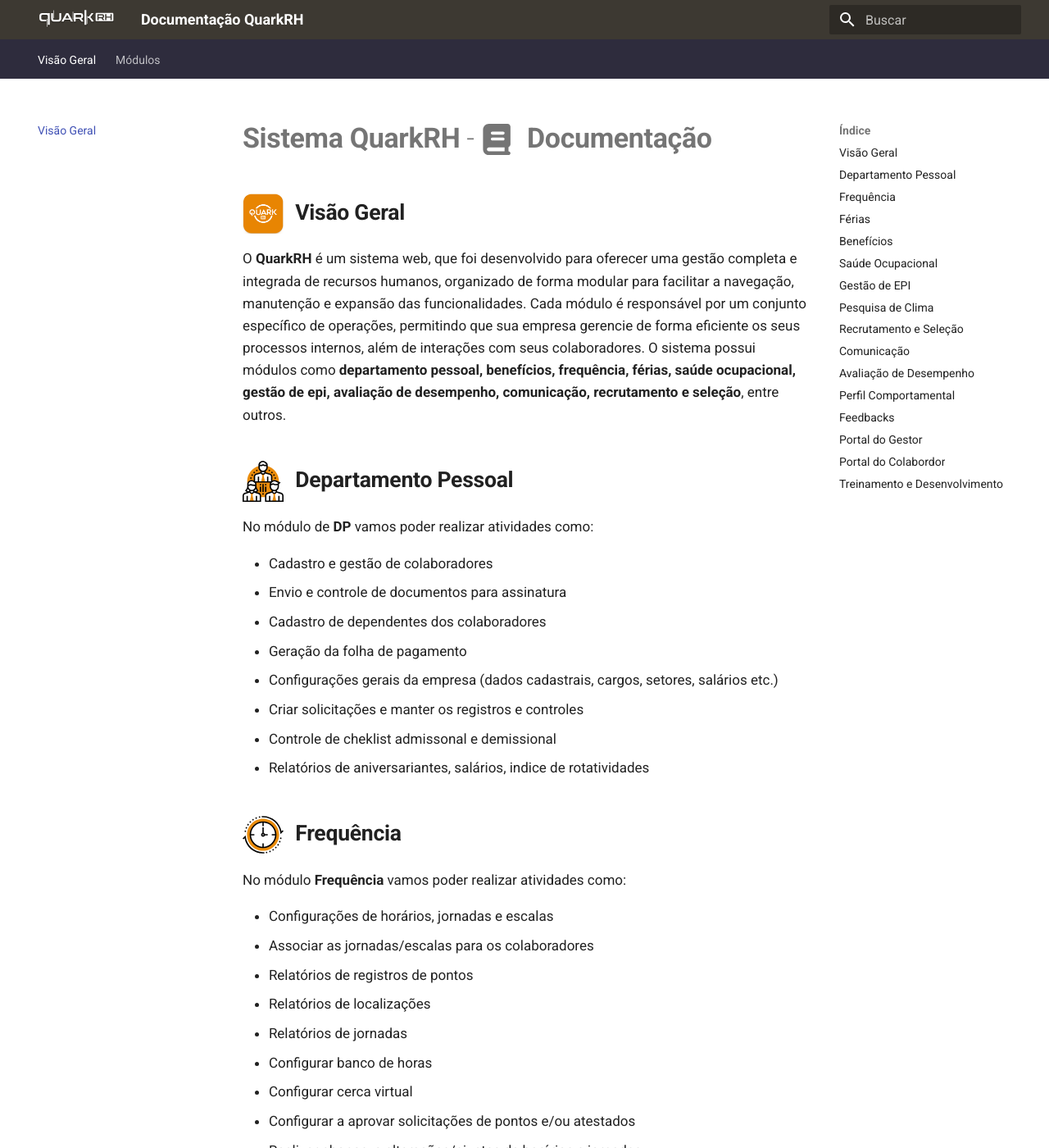
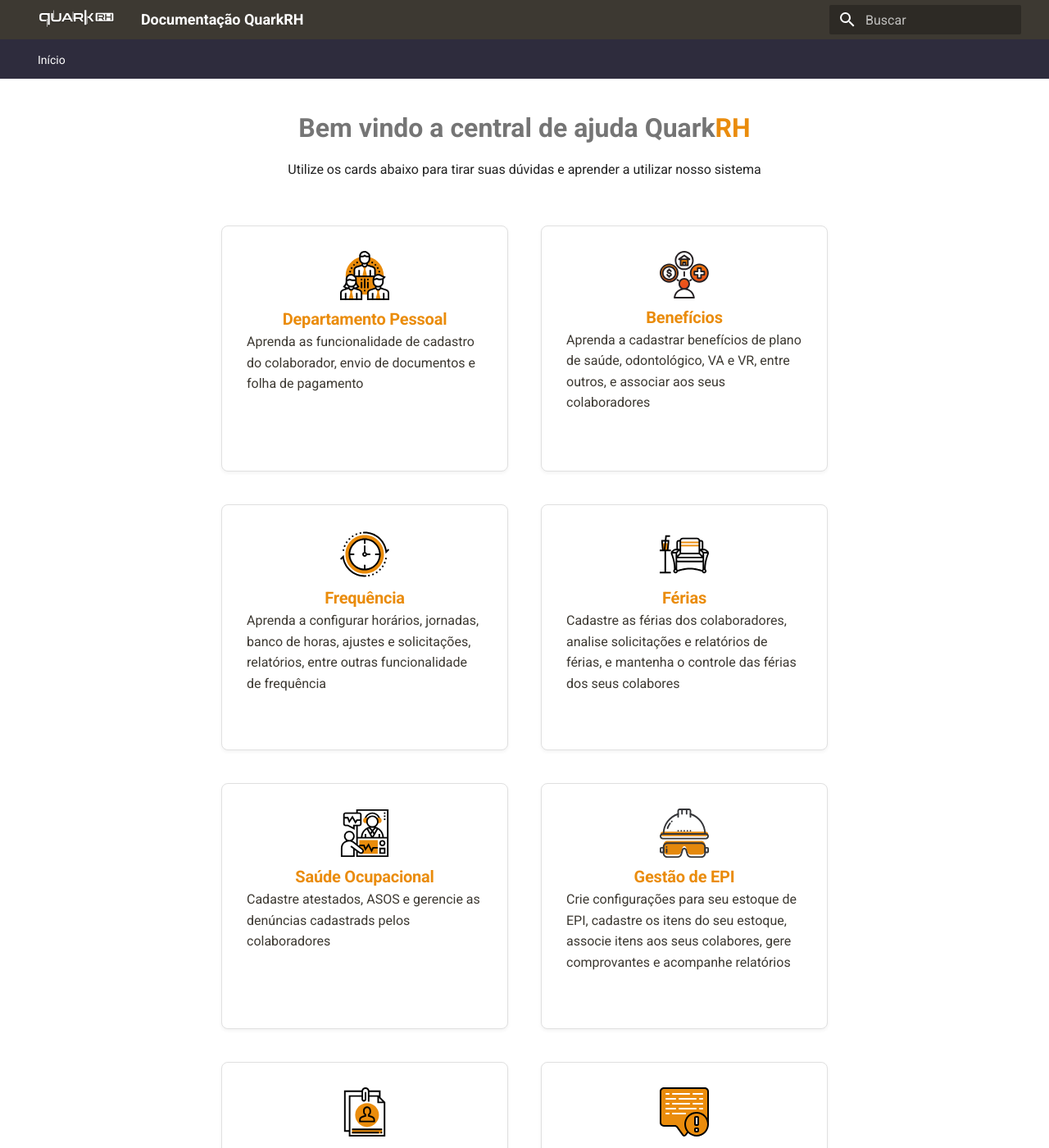
Before and after one commit to SaraivaMelo/documentacao, an MkDocs documentation site: the page built from docs/index.md, in a window 1280 px wide and 1400 px high. Shown: the whole window at 82% size. Built offline with MkDocs 1.6.1 and Material for MkDocs 9.7.7, drawn with Linux system fonts in a browser that asks for light colours; some of the changed text lies outside the part shown.

Commit message:
atualização da página home

```diff
--- a/docs/assets/css/default.css
+++ b/docs/assets/css/default.css
@@ -1,3 +1,12 @@
+
+.md-sidebar {
+  display: none;
+}
+  .md-sidebar--secondary:not([hidden]) {
+      display: none;
+  }
+
+/* Cor no topo da página  */
 .md-header {
   background-color: #3D3932;
 }
@@ -6,32 +15,110 @@
   background-color: #2e2c3d;
 }
 
-.md-typeset {
-  font-size: 17px;
+.md-typeset h1 {
+    font-weight: bolder;
+    letter-spacing: normal;
+    margin: 0;
+}
+.md-typeset span{
+  color: #EA8C0C;
+  margin: 0;
+}
+.icon_default_size{
+  width: 60px;
+  height: 60px;
+  margin-bottom: 1rem;
+
 }
 
-/* Aplica um tamanho de fonte padronizado para todos os tipos de admonitions */
-.md-typeset .admonition,
-.md-typeset details {
-  font-size: 16px; /* Altere para o tamanho desejado */
+/* centraliza o conteúdo do home na página (via JS)*/
+body.home .md-main__inner {
+  display: block !important;
+  margin: auto;
+  width: 100%;
+  max-width: 1200px;
+  padding: 1rem;
+  box-sizing: border-box;
 }
 
 
-/* Cor dos textos das abas */
-.md-tabs__link {
-  color: white;
+/* ---------------------------------------------------- */
+
+.container_home{
+  display: flex;
+  align-items: center;
+  justify-content: center;
+  flex-direction: column;
+  margin-top: 0;
 }
 
-/* Cor da aba ativa (opcional, para destacar) */
-.md-tabs__link--active {
-  color: #EA8C0C;
-  font-weight: bold;
+
+.container_cards{
+  width: 100%;
+  display: flex;
+  flex-wrap: wrap;
+  gap: 2rem;
+  justify-content: center;
+  margin: 2rem 0;
+  box-sizing: border-box;
 }
 
-.icon_default_size{
-  width: 50px;
-  height: 50px;
-  vertical-align: middle;
-  height: 1em;
-  margin-right: 0.3em;
+.card {
+  width: 100%;
+  background: white;
+  border: 1px solid #e0e0e0;
+  border-radius: 8px;
+  padding: 1.5rem;
+  box-shadow: 0 2px 4px rgba(0,0,0,0.05);
+  display: flex;
+  flex-direction: column;
+  align-items: center;
+  min-height: 300px;
+  box-sizing: border-box;
+  transition: transform 0.3s ease, box-shadow 0.3s ease;
+  min-height: 300px;
 }
+
+.card > img {
+  margin-bottom: 8px;
+  max-width: 100%;
+  height: auto;
+  display: block;
+}
+
+.card > p {
+  color: #3D3932;
+  margin: 0px;
+  padding: 0px;
+}
+
+.card:hover {
+  box-shadow: 0 4px 12px rgba(0,0,0,0.1);
+  transform: translateY(-5px);
+}
+
+
+.card h3 {
+  margin:0;
+  padding: 0;
+  color: #EA8C0C;
+  font-weight: 600;
+}
+
+a{
+  text-decoration: none;
+   color: inherit;
+}
+
+.container_cards > a {
+  display: flex;  /* ou inline-flex */
+  flex: 1 1 350px;
+  max-width: 350px;
+  text-decoration: none;
+  color: inherit;
+}
+
+.card p, .card h3 {
+  word-wrap: break-word;
+  overflow-wrap: break-word;
+}
--- /dev/null
+++ b/docs/assets/js/index.js
@@ -0,0 +1,6 @@
+// Força a aplicação desse css no home.
+document.addEventListener("DOMContentLoaded", function(){
+    if(window.location.pathname === '/' || window.location.pathname.endsWith("/index/")){
+        document.body.classList.add("home")
+    }
+})
--- a/docs/index.md
+++ b/docs/index.md
@@ -1,170 +1,102 @@
-# **Sistema QuarkRH** - <span class="icon_book icon_default_size">:fontawesome-solid-book:</span> **Documentação**
+<div class="container_home">
+    <h1>Bem vindo a central de ajuda Quark<span>RH</span></h1>
+    <p>Utilize os cards abaixo para tirar suas dúvidas e aprender a utilizar nosso sistema</p>
+</div>
+<div class="container_cards">
+<a href="dp/">
+<div class="card">
+    <img src="/assets/img/dp.svg" alt="ícone dp" class="icon_default_size" />
+    <h3>Departamento Pessoal</h3>
+    <p>Aprenda as funcionalidade de cadastro do colaborador, envio de documentos e folha de pagamento</p>
+</div>
+</a>
 
-## <img src="./assets/img/logo_default.png" alt="logo" class="icon_dp icon_default_size" />  **Visão Geral**
+<a href="">
+<div class="card">
+    <img src="/assets/img/beneficios.svg" alt="ícone Benefícios" class="icon_default_size" />
+    <h3>Benefícios</h3>
+    <p>Aprenda a cadastrar benefícios de plano de saúde, odontológico, VA e VR, entre outros, e associar aos seus colaboradores</p>
+</div>
+</a>
 
-O **QuarkRH** é um sistema web, que foi desenvolvido para oferecer uma gestão completa e integrada de recursos humanos, organizado de forma modular para facilitar a navegação, manutenção e expansão das funcionalidades. Cada módulo é responsável por um conjunto específico de operações, permitindo que sua empresa gerencie de forma eficiente os seus processos internos, além de interações com seus colaboradores. O sistema possui módulos como **departamento pessoal, benefícios, frequência, férias, saúde ocupacional, gestão de epi, avaliação de desempenho, comunicação, recrutamento e seleção**, entre outros.
+<a href="">
+<div class="card">
+    <img src="/assets/img/frequencia.svg" alt="ícone Frequência" class="icon_default_size" />
+    <h3>Frequência</h3>
+    <p>Aprenda a configurar horários, jornadas, banco de horas, ajustes e solicitações, relatórios, entre outras funcionalidade de frequência</p>
+</div>
+</a>
 
-## <img src="./assets/img/dp.svg" alt="ícone dp" class="icon_default_size" />  **Departamento Pessoal**
+<a href="">
+<div class="card">
+    <img src="/assets/img/ferias.svg" alt="ícone Férias" class="icon_default_size" />
+    <h3>Férias</h3>
+    <p>Cadastre as férias dos colaboradores, analise solicitações e relatórios de férias, e mantenha o controle das férias dos seus colabores</p>
+</div>
+</a>
 
-No módulo de **DP** vamos poder realizar atividades como:
+<a href="">
+<div class="card">
+    <img src="/assets/img/saude.svg" alt="ícone Saúde Ocupacional" class="icon_default_size" />
+    <h3>Saúde Ocupacional</h3>
+    <p>Cadastre atestados, ASOS e gerencie as denúncias cadastrads pelos colaboradores</p>
+</div>
+</a>
 
-- Cadastro e gestão de colaboradores
-- Envio e controle de documentos para assinatura
-- Cadastro de dependentes dos colaboradores
-- Geração da folha de pagamento
-- Configurações gerais da empresa (dados cadastrais, cargos, setores, salários etc.)
-- Criar solicitações e manter os registros e controles
-- Controle de cheklist admissonal e demissional
-- Relatórios de aniversariantes, salários, indice de rotatividades
+<a href="">
+<div class="card">
+    <img src="/assets/img/gestao_epi.svg" alt="ícone EPI" class="icon_default_size" />
+    <h3>Gestão de EPI</h3>
+    <p>Crie configurações para seu estoque de EPI, cadastre os itens do seu estoque, associe itens aos seus colabores, gere comprovantes e acompanhe relatórios</p>
+</div>
+</a>
 
-## <img src="./assets/img/frequencia.svg" alt="ícone de relógio" class="icon_default_size" /> **Frequência**
+<a href="">
+<div class="card">
+    <img src="/assets/img/recrutamento.svg" alt="ícone Recrutamento e Seleção" class="icon_default_size" />
+    <h3>Recrutamento e Seleção</h3>
+    <p>Crei processos seletivos, acompanhe as incrições, configure questionários para os candidatos, acompanhe o teste DISC e muito mais. </p>
+</div>
+</a>
 
+<a href="">
+<div class="card">
+    <img src="/assets/img/comunicacao.svg" alt="ícone Comunicação" class="icon_default_size" />
+    <h3>Comunicação</h3>
+    <p>Crie comunicados, questionários internos e um canal de perguntas e respostas para seus colabores</p>
+</div>
+</a>
 
-No módulo **Frequência**  vamos poder realizar atividades como:
+<a href="">
+<div class="card">
+    <img src="/assets/img/feedback.svg" alt="ícone Feedbacks" class="icon_default_size" />
+    <h3>Feedbacks</h3>
+    <p>Acompanhe os feedbacks realizados pelos gestores e os elogios realizados pelos seus colaboradores</p>
+</div>
+</a>
 
-- Configurações de horários, jornadas e escalas
-- Associar as jornadas/escalas para os colaboradores
-- Relatórios de registros de pontos
-- Relatórios de localizações
-- Relatórios de jornadas
-- Configurar banco de horas
-- Configurar cerca virtual
-- Configurar a aprovar solicitações de pontos e/ou atestados
-- Realizar abonos, e alterações/ajustes de horários e jornadas
+<a href="">
+<div class="card">
+    <img src="/assets/img/avaliacao.svg" alt="ícone Avaliação de Desempenho" class="icon_default_size" />
+    <h3>Avaliação de Desempenho</h3>
+    <p>Crie avaliações com competências, indicadores e acompanhe o desenvolvimento dos seus colaboradores, no modulo de avaliação de desempenho</p>
+</div>
+</a>
 
-## <img src="./assets/img/ferias.svg" alt="ícone de relógio" class="icon_default_size" /> **Férias**
+<a href="">
+<div class="card">
+    <img src="/assets/img/pesquisa_clima.svg" alt="ícone Pesquisa de Clima" class="icon_default_size" />
+    <h3>Pesquisa de Clima</h3>
+    <p>Crie pesquisas e disponibilize para seus colaboradores, através desse módulo</p>
+</div>
+</a>
 
-No módulo **Férias** vamos poder realizar atividades como:
+<a href="">
+<div class="card">
+    <img src="/assets/img/disc-icon.png" alt="ícone Perfil Comportamental" class="icon_default_size" />
+    <h3>Perfil Comportamental</h3>
+    <p>Acompanhe os perfis dos seus colaboradores através do DISC no modulo Perfil Comportamental </p>
+</div>
+</a>
 
-- Definir as configurações de férias
-- Cadastrar as férias dos colaboradores
-- Acompanhar o cronograma de férias da empresa
-- Relatórios de férias a vencer
-- Relatório de Férias por setor
-- Relatório de Férias por mês
-- Relatório de Férias por situação
-- Período aquisitivo de cada colaborador
-
-## <img src="./assets/img/beneficios.svg" alt="ícone de relógio" class="icon_default_size" /> **Benefícios**
-No módulo de **Benefícios** vamos poder realizar atividades como:
-
-- Criar benefício de Plano de saúde
-- Criar benefício de Plano odontológico
-- Criar benefício de Auxílio alimentação
-- Criar benefício de Auxílio refeição
-- Criar benefício de Auxílio transporte
-- Consultar relatórios de benefícios
-
-
-## <img src="./assets/img/saude.svg" alt="ícone de relógio" class="icon_default_size" /> **Saúde Ocupacional**
-
-No módulo de **Saúde Ocupacional**, vamos poder realizar atividades como:
-
-- Controle de Asos
-- Controle de atestados
-- Relatório de atestados cadastrado, podendo consultar por médico, por colaborador
-- Tratativas de denuncias
-
-## <img src="./assets/img/gestao_epi.svg" alt="ícone de relógio" class="icon_default_size" /> **Gestão de EPI**
-
-No módulo de **Gestão de EPI** vamos poder realizar atividades como:
-
-- Criar estoque por produto
-- Cadastrar compras de novos itens
-- Registrar entregas de EPIS
-- Registrr Devolução de EPI
-- Relatório de EPI em uso
-- Relatório de estoque
-- Relatório de entradas e saídas
-
-## <img src="./assets/img/pesquisa_clima.svg" alt="ícone de relógio" class="icon_default_size" /> **Pesquisa de Clima**
-
-No módulo de **Pesquisa de Clima** vamos poder realizar atividades como criar pesquisas para que os colaboradores realize as respostas pelo portal do colaborador e o DP/RH consiga acompanhar essas respostas acessando pelo menu de resultados.
-
-## <img src="./assets/img/recrutamento.svg" alt="ícone de relógio" class="icon_default_size" /> **Recrutamento e Seleção**
-
-No módulo de **Recrutamento e seleção** vamos poder realizar atividades como:
-
-- Criar cada etapa do processo seletivo
-- Criar as situações para cada candidato
-- Criar questionários e permitir que o candidato se inscreva já no momento da sua inscrição
-- Criar processo seletivo individuais, podendo configurar um processo para cada cargo necessário
-- Aplicar o teste Disc
-- Ter um site exclusivo onde divulgar essas vagas
-- Ter um banco de currículos
-- Solciitar que candidatos aprovados enviem seus documentos pela própria plataforma
-
-## <img src="./assets/img/comunicacao.svg" alt="ícone de relógio" class="icon_default_size" /> **Comunicação**
-
-No módulo **Comunicaçao** vamos poder realizar atividades como:
-
-- Criar comunicados para exibir no portal do colaborador
-- Criar comunicados para enviar por e-mail
-- Cria uma pesquisa
-- Criar e configurar um FAQ para disponibilizar no portal do colaborador
-
-## <img src="./assets/img/avaliacao.svg" alt="ícone de relógio" class="icon_default_size" /> **Avaliação de Desempenho**
-
-No módulo **Avaliação de Desempenho** vamos poder realizar atividades como:
-
-- Configurar a avaliação
-- Analisar estatísticas de execução por avaliação
-- Criar avaliações por cargos
-- Configurar matriz ninebox
-
-## <img src="./assets/img/disc-icon.png" alt="ícone de relógio" class="icon_default_size" /> **Perfil Comportamental**
-
-No módulo de **Perfil Comportamental** vamos poder habilitar a opção do teste disc para os colaboradores da nossa empresa e acompanhar os seus resultados
-
-## <img src="./assets/img/feedback.svg" alt="ícone de relógio" class="icon_default_size" /> **Feedbacks**
-
-No módulo **Feedbacks** vamos poder realizar atividades como:
-
-- Definir configurações para elogíos
-- Permitir feedbacks entre colaboradores
-- Permitir feedbacks entre unidades
-- Analisar relatórios de elogios
-- Aprovar elogios
-
-## <img src="./assets/img/gestor.svg" alt="ícone de relógio" class="icon_default_size" /> **Portal do Gestor**
-
-No módulo **Portal do Gestor** vamos poder realizar atividades como:
-
-- Analisar e aprovar solicitações de frequência e férias do setor no qual sou o gestor
-- Registrar feedbacks dos meus liderados
-- Registrar avaliação de desempenho dos meus liderados
-- Registrar avaliação de experiência dos meus liderados
-- Analisar relatório de frequência dos meus liderados
-- Analisar relatórios de férias dos meus liderados
-
-## <img src="./assets/img/colaborador.svg" alt="ícone de relógio" class="icon_default_size" /> **Portal do Colabordor**
-
-No módulo **Portal do Colaborador** vamos poder realizar atividades como:
-
-- Realizar registro de ponto
-- Cadastar solicitação de frequência
-- Cadastrar solicitação de férias
-- Cadastrar elogios aos meus colegas de trabalho
-- Analisar meu banco de horas
-- Analisar meu registro de frequência
-- Analisar os aniversariantes da semana
-- Acessar o FAQ do sistema, tirar minhas dúvidas e enviar sugestões ao DP/RH
-- Acessar o mural de elogios e acompanhar os elogios registrados
-- Acompanhar a programação das minhas férias
-- Acompanhar os feedbacks que recebi
-- Realizar um feedback para outro colaborador
-- Registrar uma denúncia através do canal de denúncia
-- Realizar o teste disc
-
-
-## <img src="./assets/img/treinamento-desenvolvimento.svg" alt="ícone de relógio" class="icon_default_size" /> **Treinamento e Desenvolvimento**
-
-No módulo de **Treinamento e Desenvolvimento** vamos poder realizar atividades como:
-
-- Criar cursos e disponibilizar para dos colaboradores realizar pela plataforma
-- Configurar cada curso classificando por categoria
-- Configurar cada curso por módulos ou por aulas
-- Configurar um questíonário para cada módulo
-- Definir uma pontuação para poder concluir o curso de forma efetiva
-- Emitir um certificado do curso
-- Configurar trilhas para facilitar o aprendizado do colaborador
+</div>
--- a/mkdocs.yml
+++ b/mkdocs.yml
@@ -25,29 +25,29 @@ theme:
     repo: fontawesome/brands/github
 
 nav:
-  - Visão Geral: 'index.md'
-  - Módulos:
-    - Departamento Pessoal:
-      - Dashboard: 'dashboard.md'
-      - Colaborador:
-        - Gerenciar: 'dp/colaborador/gerenciar.md'
-        - Ativar colaboradores em lote: 'dp/colaborador/ativar_lote.md'
-        - Documentos em lote: 'dp/colaborador/documento_lote.md'
-    - Frequencia: 'frequencia.md'
-    - Férias: 'ferias.md'
-    - Comunicação: 'comunicacao.md'
-    - Saúde Ocupacional: 'so.md'
-    - Benefícios: 'beneficios.md'
-    - Gestao de EPI: 'epi.md'
-    - Avaliação de Desempenho: 'avaliacao.md'
-    - Perfil Comportamental: 'perfil.md'
-    - Pesquisa de Clima: 'pesquisa.md'
-    - Feedbacks: 'feedbacks.md'
-    - Recrutamento e Seleção: 'res.md'
-    - Portal do Gestor: 'gestor.md'
-    - Portal do Colaborador: 'colaborador.md'
-    - Assinatura Eletronica: 'sign.md'
-    - Treinamento e Desenvolvimento: 'ted.md'
+  - Início: 'index.md'
+  # - Módulos:
+  #   - Departamento Pessoal:
+  #     - Dashboard: 'dashboard.md'
+  #     - Colaborador:
+  #       - Gerenciar: 'dp/colaborador/gerenciar.md'
+  #       - Ativar colaboradores em lote: 'dp/colaborador/ativar_lote.md'
+  #       - Documentos em lote: 'dp/colaborador/documento_lote.md'
+  #   - Frequencia: 'frequencia.md'
+  #   - Férias: 'ferias.md'
+  #   - Comunicação: 'comunicacao.md'
+  #   - Saúde Ocupacional: 'so.md'
+  #   - Benefícios: 'beneficios.md'
+  #   - Gestao de EPI: 'epi.md'
+  #   - Avaliação de Desempenho: 'avaliacao.md'
+  #   - Perfil Comportamental: 'perfil.md'
+  #   - Pesquisa de Clima: 'pesquisa.md'
+  #   - Feedbacks: 'feedbacks.md'
+  #   - Recrutamento e Seleção: 'res.md'
+  #   - Portal do Gestor: 'gestor.md'
+  #   - Portal do Colaborador: 'colaborador.md'
+  #   - Assinatura Eletronica: 'sign.md'
+  #   - Treinamento e Desenvolvimento: 'ted.md'
 
 plugins:
   - search
@@ -56,6 +56,9 @@ plugins:
 
 extra_css:
   - assets/css/default.css
+
+extra_javascript:
+  - assets/js/index.js
 
 markdown_extensions:
   - toc:
```
Also changed, not shown: docs/dashboard.md (deleted, +0 -68 lines), docs/dp/colaborador/gerenciar.md (deleted, +0 -81 lines), docs/assets/img/dp/gerenciar/adicional.png (added), docs/assets/img/dp/gerenciar/cod_holerite.png (added), docs/assets/img/dp/gerenciar/dados_bancarios.png (added).
